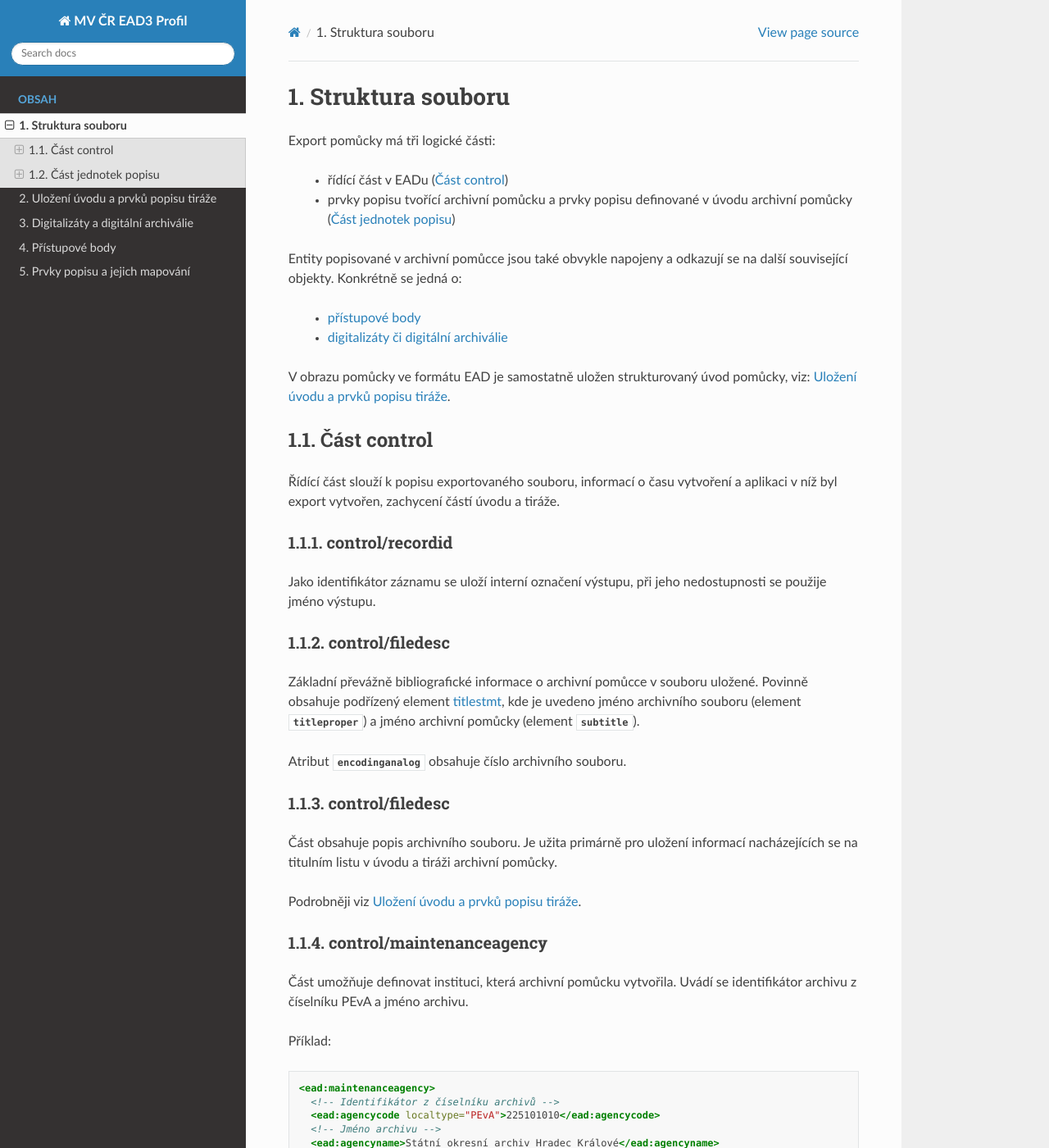
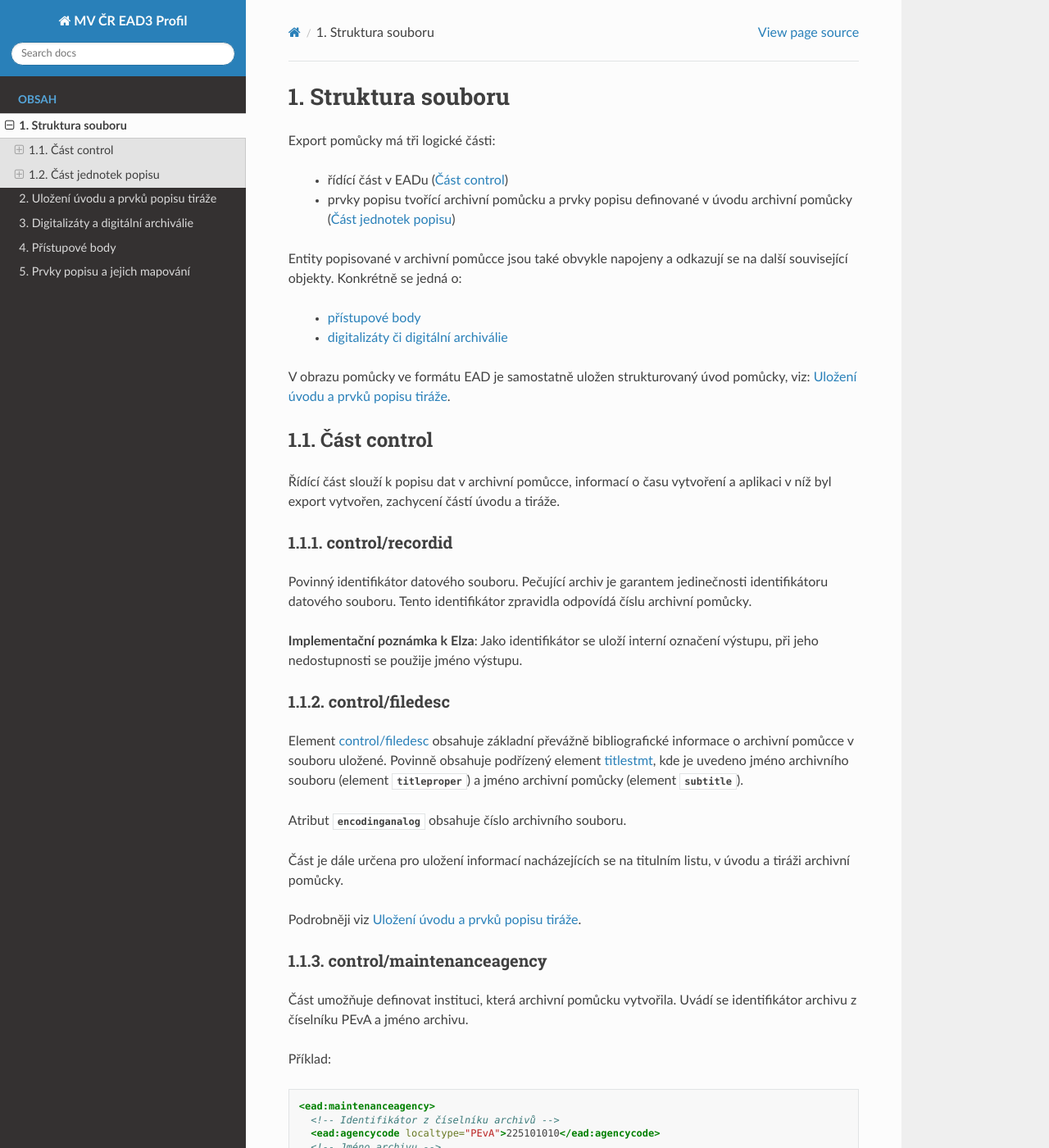
Before and after one commit to elzasw/ead3doc, a Sphinx documentation site: the page built from doc/source/struktura.rst, in a window 1280 px wide and 1400 px high. Shown: the whole window at 82% size. Built offline with Sphinx 7.4.7 and the Read the Docs theme 2.0.0, drawn with Linux system fonts in a browser that asks for light colours; some of the changed text lies outside the part shown.

Commit message:
upřesnění významu :ref:`ead_control_recordid` a `control/filedesc`

```diff
--- a/doc/source/struktura.rst
+++ b/doc/source/struktura.rst
@@ -23,7 +23,7 @@ V obrazu pomůcky ve formátu EAD je samostatně uložen strukturovaný
 Část control
 ============
 
-Řídící část slouží k popisu exportovaného souboru, informací
+Řídící část slouží k popisu dat v archivní pomůcce, informací
 o času vytvoření a aplikaci v níž byl export vytvořen, zachycení
 částí úvodu a tiráže.
 
@@ -32,26 +32,28 @@ o času vytvoření a aplikaci v níž byl export vytvořen, zachycení
 control/recordid
 ---------------------
 
-Jako identifikátor záznamu se uloží interní označení výstupu,
-při jeho nedostupnosti se použije jméno výstupu.
+Povinný identifikátor datového souboru. Pečující archiv je garantem
+jedinečnosti identifikátoru datového souboru. Tento identifikátor zpravidla odpovídá
+číslu archivní pomůcky.
+
+.. compound::
+   **Implementační poznámka k Elza**: Jako identifikátor se uloží interní označení výstupu,
+   při jeho nedostupnosti se použije jméno výstupu.
+
 
 .. _ead_control_filedesc:
 
 control/filedesc
 ---------------------
 
-Základní převážně bibliografické informace o archivní pomůcce v souboru
-uložené. Povinně obsahuje podřízený element `titlestmt <http://www.loc.gov/ead/EAD3taglib/EAD3.html#elem-titlestmt>`_,
+Element `control/filedesc <http://www.loc.gov/ead/EAD3taglib/EAD3.html#elem-filedesc>`_ obsahuje základní převážně bibliografické informace
+o archivní pomůcce v souboru uložené. Povinně obsahuje podřízený element `titlestmt <http://www.loc.gov/ead/EAD3taglib/EAD3.html#elem-titlestmt>`_,
 kde je uvedeno jméno archivního souboru (element :token:`titleproper`) a
 jméno archivní pomůcky (element :token:`subtitle`).
 
 Atribut :token:`encodinganalog` obsahuje číslo archivního souboru.
 
-control/filedesc
------------------------
-
-Část obsahuje popis archivního souboru. Je užita primárně
-pro uložení informací nacházejících se na titulním listu
+Část je dále určena pro uložení informací nacházejících se na titulním listu,
 v úvodu a tiráži archivní pomůcky.
 
 Podrobněji viz :ref:`ead_faintro`.
@@ -106,8 +108,20 @@ Každá jednotka popisu uložená v EADu by měla obsahovat svůj jednoznačný
 Tento jednoznačný identifikátor slouží pro její přesné určení a identifikaci.
 Identifikátor má podobu URI a ukládá se do atributu
 `base <http://www.loc.gov/ead/EAD3taglib/EAD3.html#attr-base>`_.
-Identifikátor musí odpovídat standardu LinkedData. Doporučená struktura pro
-archivy v ČR je: :code:`http://archdesc.nacr.cz/dids/<ID>`.
+Identifikátor musí odpovídat standardu LinkedData. Pro archivy v ČR jsou možné dva přístupy
+ke konstrukci tohoto identifikátoru:
+
+Archiv je garantem online dostupnosti archivního popisu
+   V URI se použije adresa archivu, např: :code:`http://<archiv>/dids/<ID>`. Archiv je v tomto
+   případě garantem trvalé dostupnosti a platnosti identifikátorů.
+
+Varianta s jednotnými URI v rámci ČR
+  Předpokladem je, že každá jednotka popisu je identifikována pomocí UUID. Všechny jednotky
+  popisu mají jednotnou podobu URI.
+
+  URI má podobu:  :code:`http://archdesc.nacr.cz/dids/<ID>`
+
+Doporučená je varianta s jednotným URI v rámci ČR, tj.: :code:`http://archdesc.nacr.cz/dids/<ID>`.
 
 Příklad:
 
```
Also changed, not shown: other parts of doc/source/struktura.rst (+1 -1 lines).
